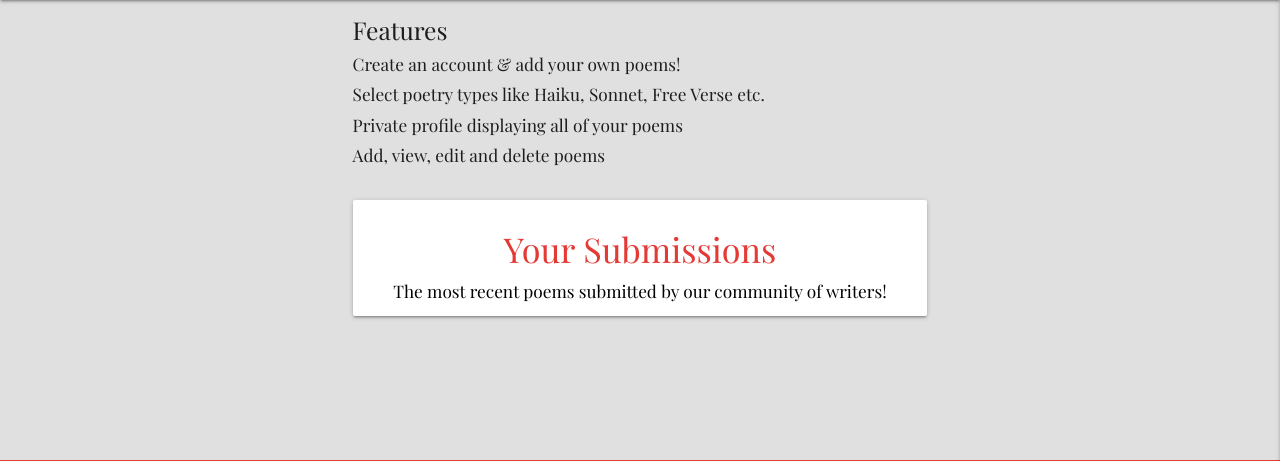
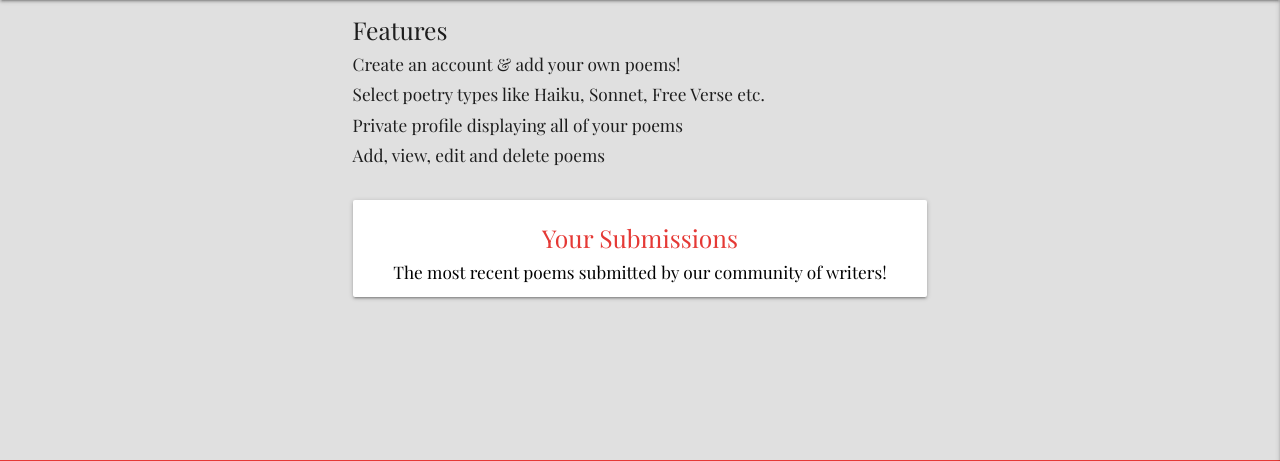
Before and after one commit to Code-Institute-Submissions/poetry_cloud, a Flask app: page / in a window 1280 px wide. Shown: the part 64-525 px from the top of the page. Run offline with Flask 2, Linux system fonts and the light colour scheme; data that the repository does not hold is empty; some libraries are stand-ins or nearby versions.

Commit message:
Reduced size of submissions heading on home page

```diff
--- a/templates/poems.html
+++ b/templates/poems.html
@@ -15,9 +15,9 @@
     <div class="row">
         <div class="col s12 m8 offset-m2">
             <div class="card-panel home">
-                <h4 class="center-align red-text text-darken-1">
+                <h5 class="center-align red-text text-darken-1">
                     Your Submissions
-                </h4>
+                </h5>
                 <h6 class="center-align black-text">
                     The most recent poems submitted by our community of writers!
                 </h6>
```
